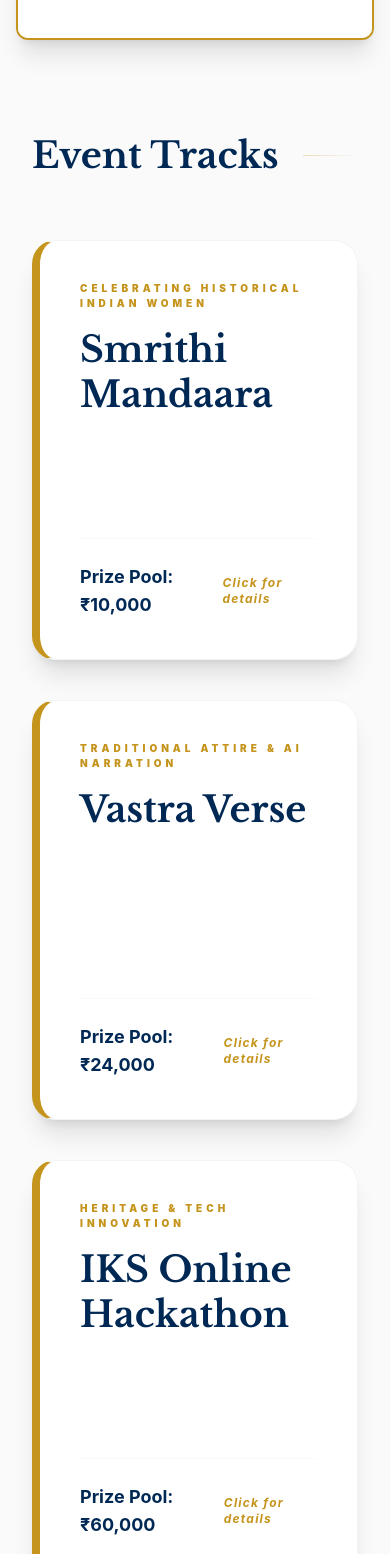
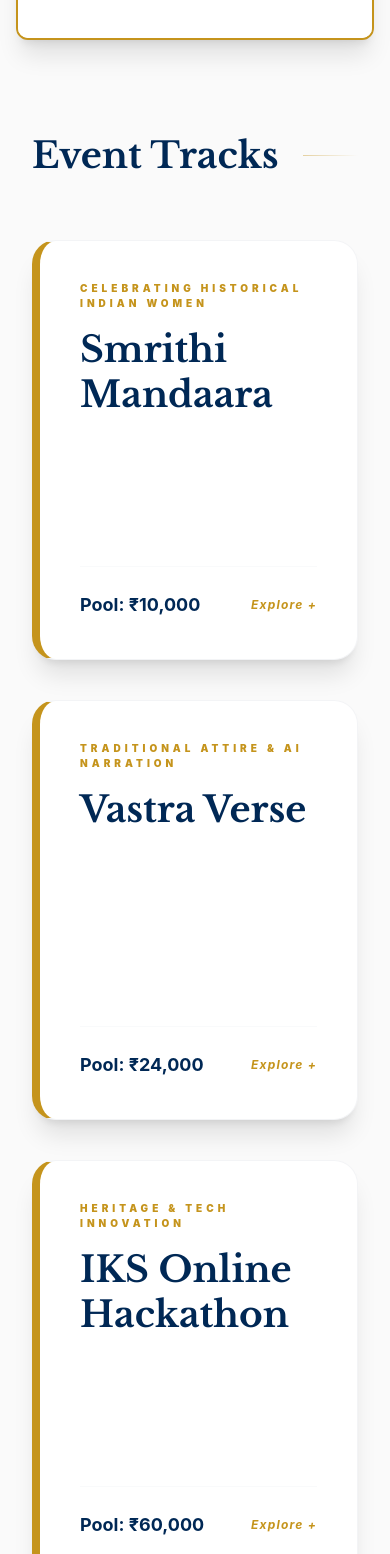
Before and after one commit to Rzooro/Samyuti, a React (Vite) app: page / in a window 390 px wide. Shown: the part 960-2514 px from the top of the page. Built offline with nearby package versions, Linux system fonts and the light colour scheme.

Commit message:
ScollIssue2

```diff
--- a/src/App.jsx
+++ b/src/App.jsx
@@ -1,21 +1,14 @@
 import React, { useState, useEffect } from "react";
 import Header from "./Header.jsx";
 import EventSection from "./EventSection.jsx";
-import usePreventIframeScroll from "./usePreventIframeScroll";
 
 function App() {
   const [formLoaded, setFormLoaded] = useState(false);
   const [activeEvent, setActiveEvent] = useState(null);
 
-  usePreventIframeScroll();
-
   useEffect(() => {
     const handleVisibilityChange = () => {
-      if (document.hidden) {
-        document.title = "Register Now!";
-      } else {
-        document.title = "SAMYUTI 2026";
-      }
+      document.title = document.hidden ? "Register Now!" : "SAMYUTI 2026";
     };
     document.addEventListener("visibilitychange", handleVisibilityChange);
     return () =>
@@ -30,7 +23,7 @@ function App() {
     setTimeout(() => {
       const section = document.getElementById("registration");
       if (section) section.scrollIntoView({ behavior: "smooth" });
-    }, 100);
+    }, 150);
   };
 
   return (
@@ -95,7 +88,7 @@ function App() {
                   <div className="space-y-8">
                     <div>
                       <strong className="uppercase text-[10px] font-black tracking-widest block mb-3 text-gray-400">
-                        Context
+                        Objective
                       </strong>
                       <p className="text-md leading-relaxed opacity-90">
                         {activeEvent.context}
@@ -122,10 +115,10 @@ function App() {
                           </li>
                         ))}
                       </ul>
-                      {/* PC DYNAMIC PDF DOWNLOAD LINK */}
                       <a
                         href={activeEvent.pdfUrl}
                         target="_blank"
+                        rel="noopener noreferrer"
                         className="mt-8 inline-flex items-center gap-3 text-[#C5941C] font-black text-xs uppercase tracking-widest hover:underline decoration-2">
                         <svg
                           className="w-5 h-5"
@@ -139,7 +132,7 @@ function App() {
                             d="M12 10v6m0 0l-3-3m3 3l3-3m2 8H7a2 2 0 01-2-2V5a2 2 0 012-2h5.586a1 1 0 01.707.293l5.414 5.414a1 1 0 01.293.707V19a2 2 0 01-2 2z"
                           />
                         </svg>
-                        Download Event Guidelines (PDF)
+                        Download Full Guidelines PDF
                       </a>
                     </div>
                   </div>
--- a/src/EventSection.jsx
+++ b/src/EventSection.jsx
@@ -15,7 +15,7 @@ const samyutiEvents = [
       "vidhuk.ema24@chanakyauniversity.edu.in",
     ],
     pdfUrl:
-      "https://chanakyauniversity-my.sharepoint.com/:b:/g/personal/iic_chanakyauniversity_edu_in/IQBTSM0NRasKRZ74miFhRUz9AQwQjepdty4wQZ6oJ1GCXlA?e=IkdTVp", // Unique link for each event
+      "https://chanakyauniversity-my.sharepoint.com/:b:/g/personal/iic_chanakyauniversity_edu_in/IQBTSM0NRasKRZ74miFhRUz9AQwQjepdty4wQZ6oJ1GCXlA?e=IkdTVp",
   },
   {
     title: "Vastra Verse",
@@ -62,7 +62,7 @@ const samyutiEvents = [
     theme: "IoT for University, Sustainibilty",
     prize: "₹1,20,000",
     context:
-      "This 72-hour hardware hackathon challenges teams to solve real-world problems by developing functional, innovative prototypes. Participants must apply creative problem-solving and technical skills within the time limit to deliver tangible solutions.",
+      "This 72-hour hardware hackathon challenges teams to solve real-world problems by developing functional, innovative prototypes.",
     rules: [
       "Stay on-site for 72 hours",
       "No pre-built kits",
@@ -180,14 +180,14 @@ const samyutiEvents = [
 
 export default function EventSection({ onOpenModal }) {
   return (
-    <section className="mb-32">
-      <div className="flex items-center gap-6 mb-16 px-4 max-w-7xl mx-auto">
+    <section className="mb-32 px-4">
+      <div className="flex items-center gap-6 mb-16 max-w-7xl mx-auto">
         <h2 className="text-4xl md:text-5xl font-libre font-bold text-[#002855]">
           Event Tracks
         </h2>
-        <div className="h-px flex-1 bg-gradient-to-r from-[#C5941C] to-transparent opacity-30" />
+        <div className="h-px flex-1 bg-gradient-to-r from-[#C5941C] to-transparent opacity-40" />
       </div>
-      <div className="grid md:grid-cols-2 lg:grid-cols-3 gap-10 px-4 max-w-7xl mx-auto">
+      <div className="grid md:grid-cols-2 lg:grid-cols-3 gap-10 max-w-7xl mx-auto">
         {samyutiEvents.map((event, idx) => (
           <EventCard
             key={idx}
@@ -209,7 +209,7 @@ function EventCard({ event, onOpen }) {
   return (
     <div
       onClick={handleInteraction}
-      className="relative h-105 bg-white rounded-3xl border border-gray-100 shadow-xl overflow-hidden cursor-pointer transition-all duration-300 md:hover:-translate-y-3 md:hover:shadow-2xl border-l-8 border-l-[#C5941C] p-10 flex flex-col justify-between group">
+      className="relative h-105 bg-white rounded-3xl border border-gray-100 shadow-xl overflow-hidden cursor-pointer transition-all duration-300 md:hover:-translate-y-3 md:hover:shadow-2xl border-l-8 border-l-[#C5941C] p-10 flex flex-col justify-between group will-change-transform">
       <div>
         <p className="text-[10px] font-black text-[#C5941C] uppercase tracking-[0.4em] mb-4">
           {event.theme}
@@ -219,9 +219,9 @@ function EventCard({ event, onOpen }) {
         </h3>
       </div>
       <div className="pt-6 border-t border-gray-50 flex justify-between items-center font-bold text-[#002855]">
-        <span className="text-lg">Prize Pool: {event.prize}</span>
+        <span className="text-lg">Pool: {event.prize}</span>
         <span className="text-xs italic tracking-widest text-[#C5941C]">
-          Click for details
+          Explore +
         </span>
       </div>
 
@@ -249,11 +249,11 @@ function EventCard({ event, onOpen }) {
               ))}
             </ul>
           </div>
-          {/* MOBILE PDF DOWNLOAD LINK */}
           <a
             href={event.pdfUrl}
-            download
-            className="mt-4 flex items-center gap-2 text-[#C5941C] font-bold text-[10px] uppercase tracking-widest">
+            target="_blank"
+            rel="noopener noreferrer"
+            className="mt-4 flex items-center gap-2 text-[#C5941C] font-bold text-[10px] uppercase tracking-widest bg-white/5 p-3 rounded-xl border border-[#C5941C]/20">
             <svg
               className="w-4 h-4"
               fill="none"
@@ -266,7 +266,7 @@ function EventCard({ event, onOpen }) {
                 d="M12 10v6m0 0l-3-3m3 3l3-3m2 8H7a2 2 0 01-2-2V5a2 2 0 012-2h5.586a1 1 0 01.707.293l5.414 5.414a1 1 0 01.293.707V19a2 2 0 01-2 2z"
               />
             </svg>
-            Full Guidelines PDF
+            Guidelines PDF
           </a>
         </div>
         <div className="mt-6 pt-6 border-t border-white/10">
--- a/src/usePreventIframeScroll.jsx
+++ /dev/null
@@ -1,24 +0,0 @@
-import { useEffect } from "react";
-
-export default function usePreventIframeScroll() {
-  useEffect(() => {
-    let lastScrollY = window.scrollY;
-
-    const handleScroll = () => {
-      const current = window.scrollY;
-
-      // If scroll jump happens suddenly, revert it
-      if (Math.abs(current - lastScrollY) > 120) {
-        window.scrollTo({ top: lastScrollY, behavior: "auto" });
-      } else {
-        lastScrollY = current;
-      }
-    };
-
-    window.addEventListener("scroll", handleScroll, { passive: true });
-
-    return () => {
-      window.removeEventListener("scroll", handleScroll);
-    };
-  }, []);
-}
```
